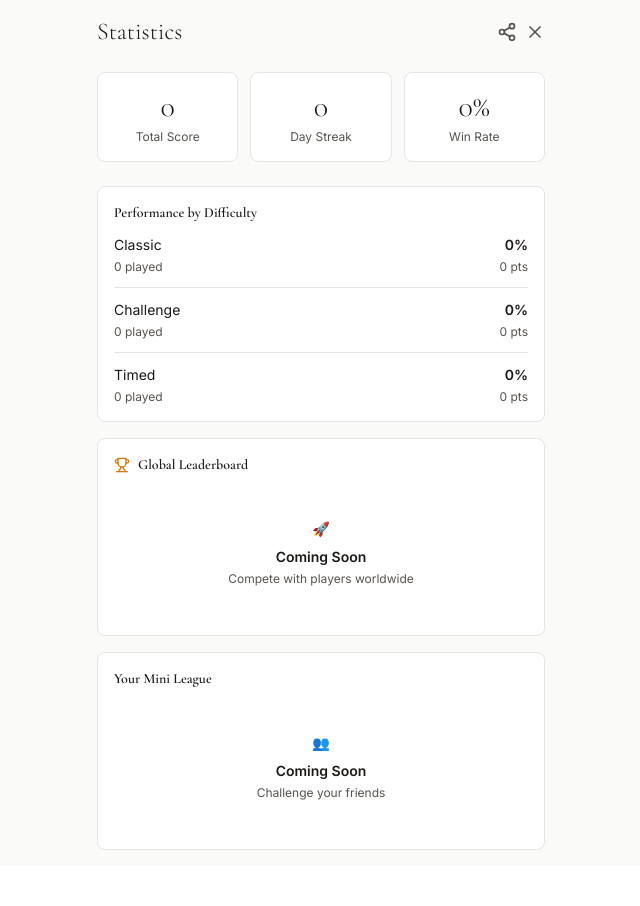
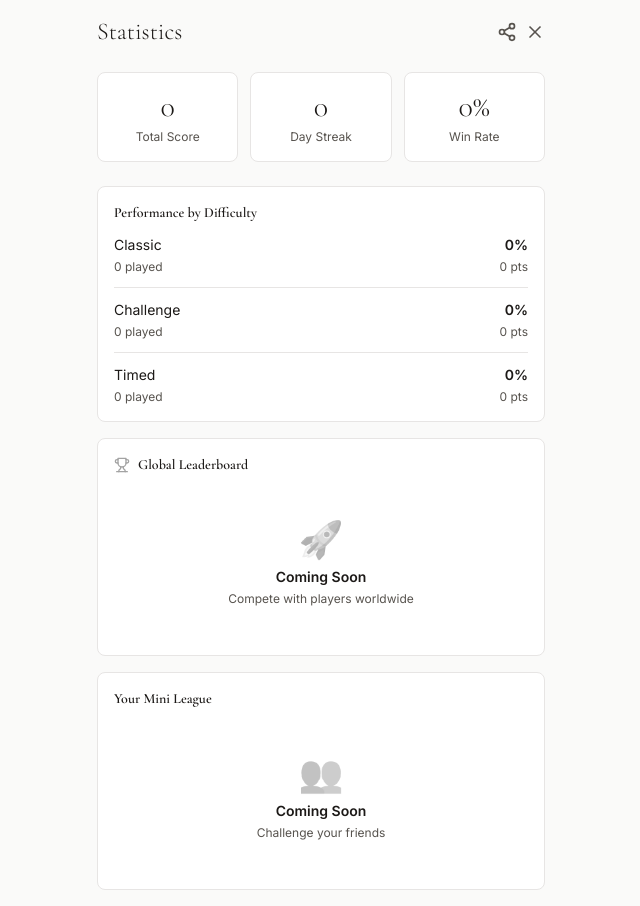
Before and after one commit to Tand-101/cluepic-game, a React (Vite) app: page / in a window 1280 px wide. Both pictures are taken after a click on the button 829 px from the left and 142 px from the top of the page. Shown: the whole page, without its empty margins (319-959 px from the left). Before the commit the page ends 866 px from the top, so only its background shows below. Built offline with nearby package versions, Linux system fonts and the light colour scheme.

Commit message:
Update Stats.jsx

```diff
--- a/src/components/Stats.jsx
+++ b/src/components/Stats.jsx
@@ -1,5 +1,5 @@
 // src/components/Stats.jsx
-// Amendments 11, 12, 16 combined
+// Amendment 3 - Greyscale coming soon icons
 
 import React from 'react';
 import { X, Trophy, Share2 } from 'lucide-react';
@@ -19,7 +19,6 @@ const Stats = ({
   const textColor = noirMode ? 'text-zinc-100' : 'text-stone-900';
   const mutedText = noirMode ? 'text-zinc-400' : 'text-stone-600';
 
-  // Amendment 12: Share success rate
   const shareStats = () => {
     const shareText = `My Cluepic Stats 📊
 
@@ -58,7 +57,7 @@ Play now at cluepic.co.uk`;
           </div>
         </div>
 
-        {/* Amendment 11: Overall Stats Grid */}
+        {/* Overall Stats Grid */}
         <div className="grid grid-cols-3 gap-3 mb-6">
           <div className={`${cardBg} border p-4 text-center rounded-lg`}>
             <div className={`text-3xl font-light mb-1 ${textColor}`} style={{ fontFamily: "'Cormorant Garamond', serif" }}>
@@ -80,13 +79,12 @@ Play now at cluepic.co.uk`;
           </div>
         </div>
 
-        {/* Amendment 16: Difficulty Breakdown */}
+        {/* Difficulty Breakdown */}
         <div className={`${cardBg} border p-4 rounded-lg mb-4`}>
           <h3 className={`text-sm font-semibold mb-3 ${textColor}`} style={{ fontFamily: "'Cormorant Garamond', serif" }}>
             Performance by Difficulty
           </h3>
 
-          {/* Classic Stats */}
           <div className="mb-3 pb-3 border-b border-stone-200">
             <div className="flex justify-between items-center mb-1">
               <span className={`text-sm ${textColor}`}>Classic</span>
@@ -98,7 +96,6 @@ Play now at cluepic.co.uk`;
             </div>
           </div>
 
-          {/* Challenge Stats */}
           <div className="mb-3 pb-3 border-b border-stone-200">
             <div className="flex justify-between items-center mb-1">
               <span className={`text-sm ${textColor}`}>Challenge</span>
@@ -110,7 +107,6 @@ Play now at cluepic.co.uk`;
             </div>
           </div>
 
-          {/* Timed Stats */}
           <div>
             <div className="flex justify-between items-center mb-1">
               <span className={`text-sm ${textColor}`}>Timed</span>
@@ -123,16 +119,16 @@ Play now at cluepic.co.uk`;
           </div>
         </div>
 
-        {/* Amendment 11: Global Leaderboard - Coming Soon */}
+        {/* Amendment 3: Global Leaderboard - Greyscale icons */}
         <div className={`${cardBg} border p-4 rounded-lg mb-4`}>
           <div className="flex items-center gap-2 mb-3">
-            <Trophy size={16} className="text-amber-600" />
+            <Trophy size={16} className="text-stone-400 grayscale" />
             <h3 className={`text-sm font-semibold ${textColor}`} style={{ fontFamily: "'Cormorant Garamond', serif" }}>
               Global Leaderboard
             </h3>
           </div>
           <div className="text-center py-8">
-            <div className={`text-sm ${mutedText} mb-2`}>🚀</div>
+            <div className="text-4xl mb-2 grayscale opacity-40">🚀</div>
             <div className={`text-sm ${textColor} font-semibold mb-1`}>Coming Soon</div>
             <div className={`text-xs ${mutedText}`}>
               Compete with players worldwide
@@ -140,13 +136,13 @@ Play now at cluepic.co.uk`;
           </div>
         </div>
 
-        {/* Amendment 11: Mini League - Coming Soon */}
+        {/* Amendment 3: Mini League - Greyscale icons */}
         <div className={`${cardBg} border p-4 rounded-lg`}>
           <h3 className={`text-sm font-semibold mb-3 ${textColor}`} style={{ fontFamily: "'Cormorant Garamond', serif" }}>
             Your Mini League
           </h3>
           <div className="text-center py-8">
-            <div className={`text-sm ${mutedText} mb-2`}>👥</div>
+            <div className="text-4xl mb-2 grayscale opacity-40">👥</div>
             <div className={`text-sm ${textColor} font-semibold mb-1`}>Coming Soon</div>
             <div className={`text-xs ${mutedText}`}>
               Challenge your friends
```
